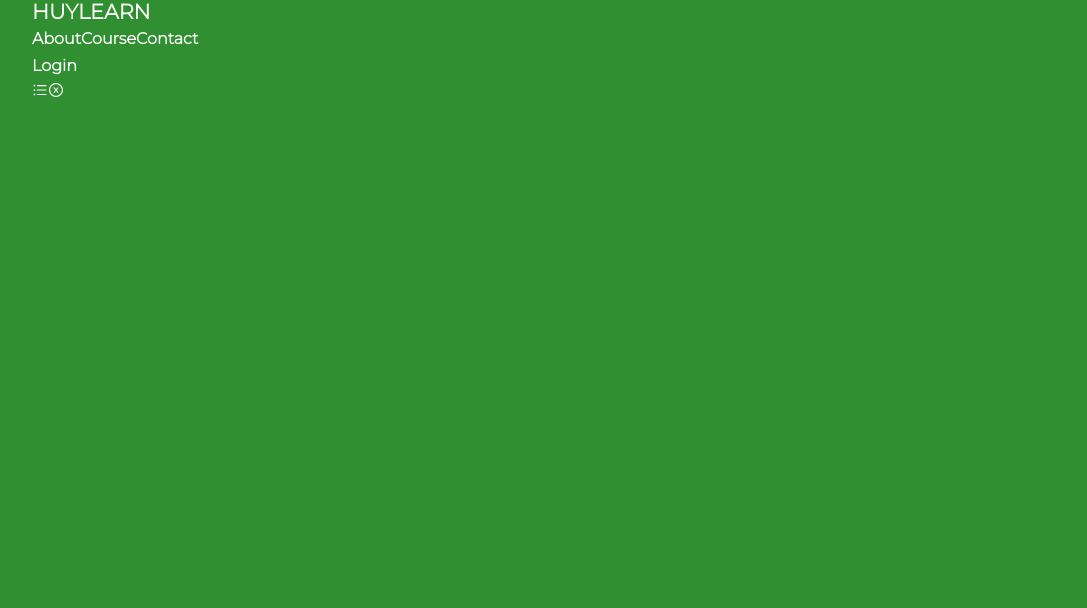
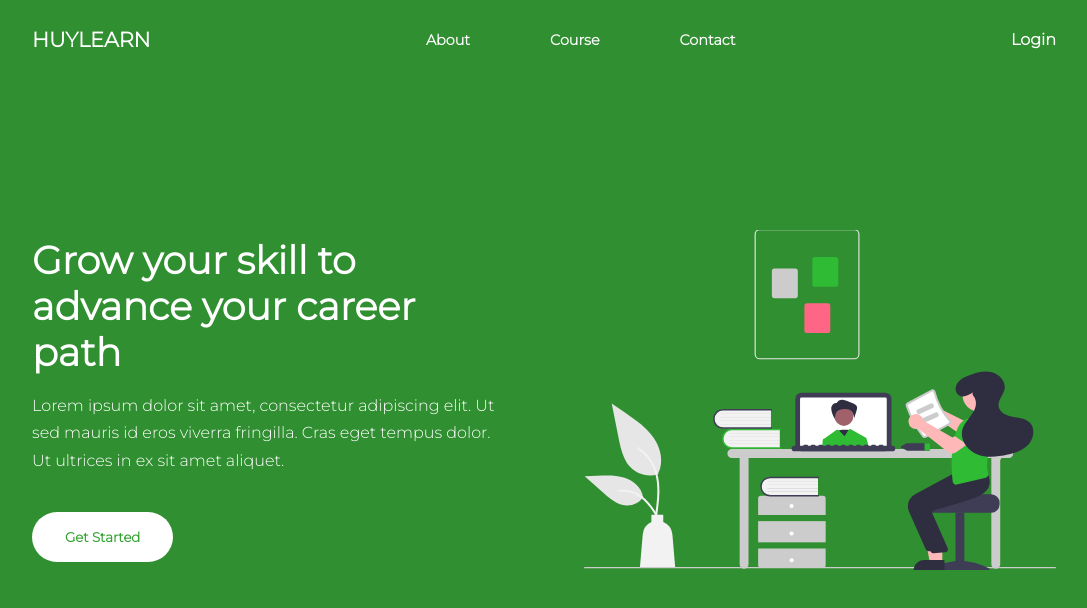
Before and after one commit to Huyshadow/Project-looking-for-jobs, a React (Create React App) app: page / in a window 1280 px wide. Shown: the top 608 px of the page, without its empty margins (96-1183 px from the left). Built offline with nearby package versions, Linux system fonts and the light colour scheme.

Commit message:
Header done

```diff
--- a/src/App.js
+++ b/src/App.js
@@ -12,7 +12,8 @@ function App() {
     <>
       <BrowserRouter>
         <div className={styles.container}>
-        <div className={styles.navbar}>
+        <div className={styles.nav_container}>
+        <nav className={styles.navbar}>
           <Link to="/" className={styles.link}><h4>HUYLEARN</h4></Link>
           <ul className={styles.nav_menu}>
             <Link to='/about' className={styles.link}>About</Link>
@@ -20,10 +21,9 @@ function App() {
             <Link to='/contact' className={styles.link}>Contact</Link>
           </ul>
             <Link to='/login' className={styles.link}>Login</Link>
-          <div>
-            <AiOutlineUnorderedList />
-            <AiOutlineCloseCircle />
-          </div>
+            <AiOutlineUnorderedList style={{display:"none",}} />
+            <AiOutlineCloseCircle  style={{display:"none",}}/>
+        </nav>
         </div>
         <Routes>
           <Route path="/" element={<Home />} />
--- a/src/App.module.css
+++ b/src/App.module.css
@@ -1,10 +1,39 @@
+.nav_container{
+  width: 100%;
+  display: flex;
+  justify-content: center;
+  position: fixed;
+  height: 5rem;
+  top:0;
+}
+h4{
+  font-weight: bold;
+}
+nav{
+  width: 80%;
+}
+.navbar{
+  display: flex;
+  justify-content: space-between;
+  gap: 4rem;
+  align-items: center;
+}
+.nav_menu{
+  display: flex;
+  align-items: center;
+  gap: 5rem;
+
+}
 .link {
   text-decoration: none;
   list-style: none;
   color: white;
   font-weight: bold;
 }
-.container{
-  width: 80%;
-  margin: 0 auto;
+.nav_menu .link {
+  font-size: 0.9rem;
+  transition: 400ms ease all;
 }
+.nav_menu .link:hover{
+  color: rgb(70, 177, 70);
+}
--- a/src/components/Home.js
+++ b/src/components/Home.js
@@ -1,10 +1,35 @@
-import React from 'react'
-
+import React from "react";
+import styles from "../css/Home.module.css";
+import { useNavigate } from "react-router";
+import Headeright from "../public/headeright.svg";
 const Home = () => {
-
-    return (
-        <>
-        </>
-    )
-}
-export default Home
+  const navigate = useNavigate();
+  function Navigatetocourse() {
+    navigate("/course");
+  }
+  return (
+    <>
+      <div className={styles.container}>
+        <div className={styles.header}>
+          <div className={styles.header_left}>
+            <h1>Grow your skill to advance your career path</h1>
+            <p>
+              Lorem ipsum dolor sit amet, consectetur adipiscing elit. Ut sed
+              mauris id eros viverra fringilla. Cras eget tempus dolor. Ut
+              ultrices in ex sit amet aliquet.
+            </p>
+            <button className={styles.btn} onClick={Navigatetocourse}>
+              Get Started
+            </button>
+          </div>
+          <div className={styles.headeright}>
+            <div className={styles.headeright_img}>
+              <img src={Headeright} alt="Header" />
+            </div>
+          </div>
+        </div>
+      </div>
+    </>
+  );
+};
+export default Home;
--- /dev/null
+++ b/src/css/Home.module.css
@@ -0,0 +1,41 @@
+.container{
+    width: 100%;
+    display: flex;
+    justify-content: center;
+    height: 100vh;
+}
+.header{
+    width: 80%;
+    display: grid;
+    grid-template-columns: 1fr 1fr;
+    position: relative;
+    gap: 5rem;
+    align-items: center;
+    overflow: hidden;
+    height: 100%;
+
+
+}
+.btn{
+  border-radius: 2rem;
+  display: inline-block;
+  background-color: white;
+  color: rgb(52, 163, 52);
+  padding: 1rem 2rem;
+  border: 1px solid transparent;
+  font-weight: bold;
+  transition: 400ms ease-in-out;
+}
+.btn:hover{
+  background: transparent;
+  color: white;
+  border-color: white;
+}
+img{
+  width: 100%;
+  display: block;
+  object-fit: cover;
+}
+.header_left p{
+    margin: 1rem 0rem 2.4rem;
+}
```
Also changed, not shown: src/public/headeright.svg (added).
